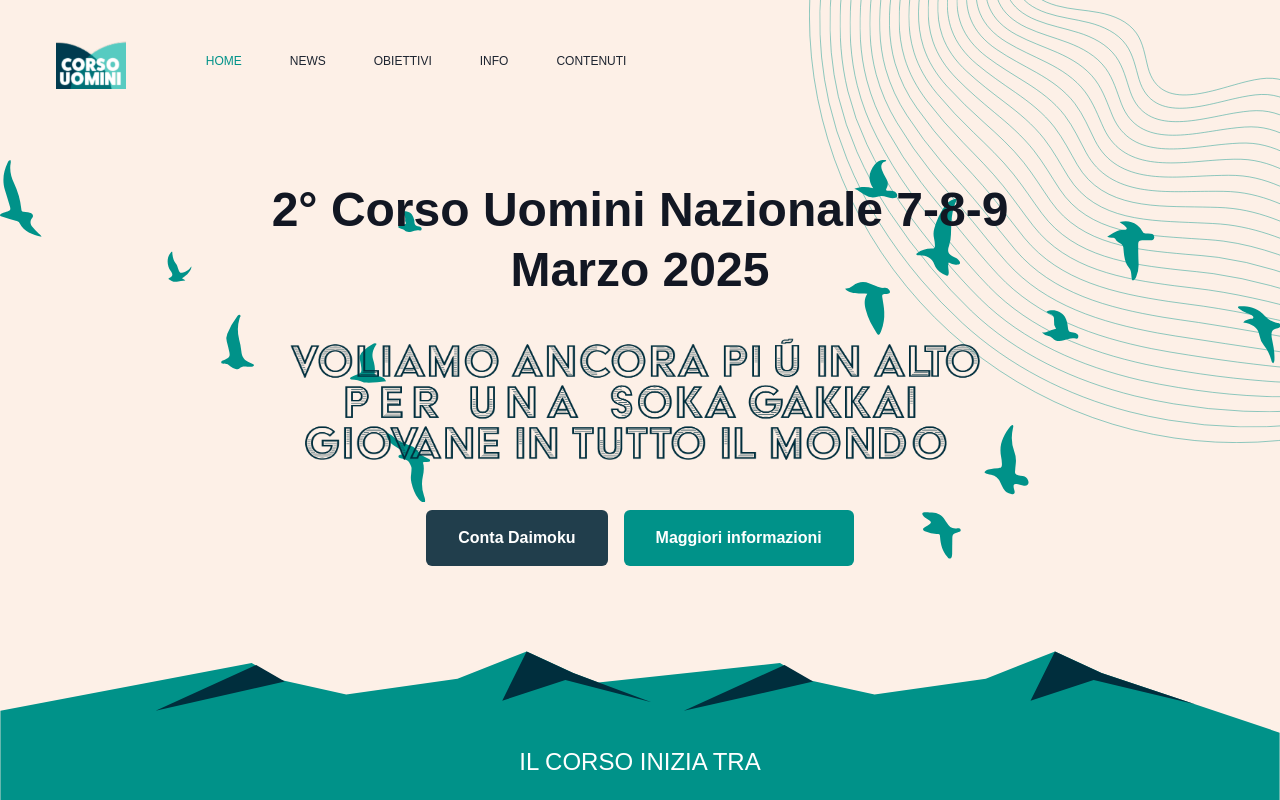
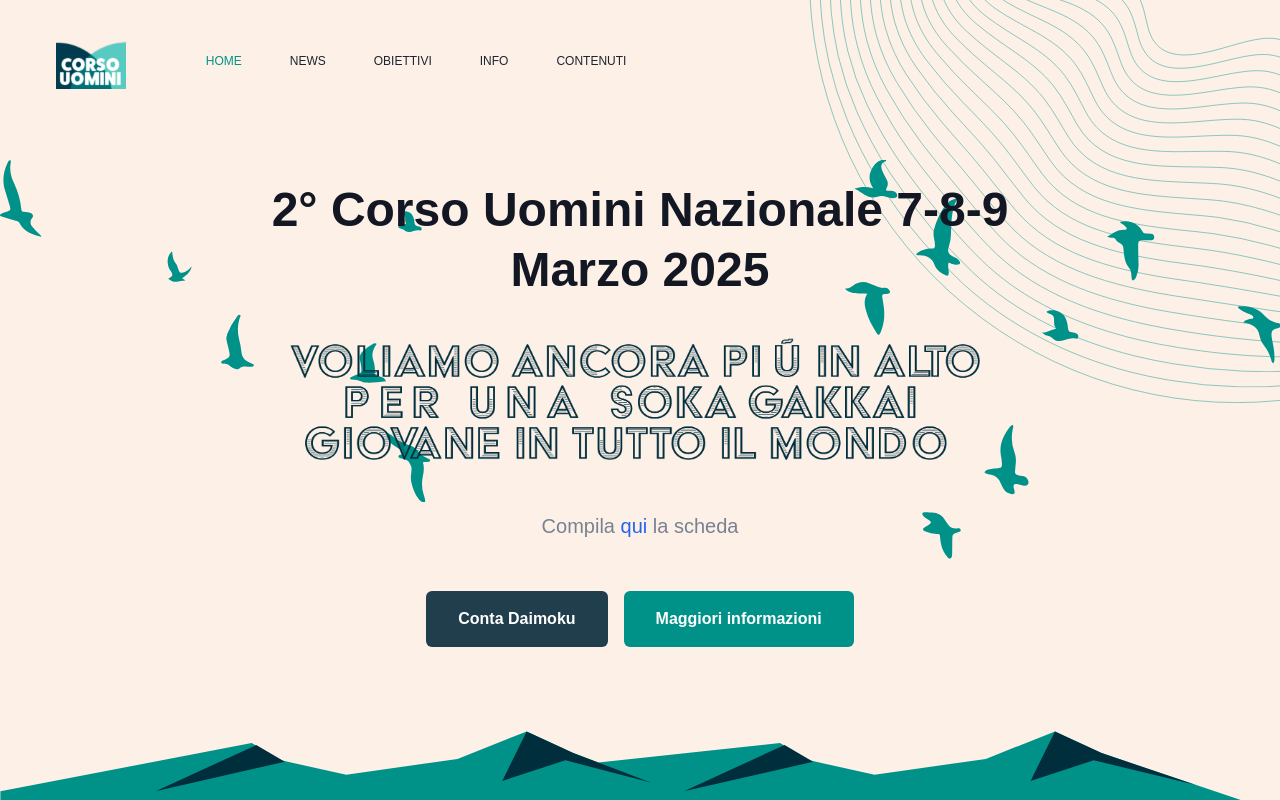
Before and after one commit to upalatucci/corso-uomini, a Next.js app: page / in a window 1280 px wide. Shown: the top 800 px of the page. Built offline with nearby package versions, Linux system fonts and the light colour scheme; no server answers; the database is empty; sample sign-in values are in the browser's storage.

Commit message:
compila qui la scheda

```diff
--- a/components/Hero/index.tsx
+++ b/components/Hero/index.tsx
@@ -26,6 +26,17 @@
                   width={700}
                   height={400}
                 />
+                <p className="mb-12 text-base !leading-relaxed text-body-color sm:text-lg md:text-xl">
+                  Compila{" "}
+                  <a
+                    href="https://form.jotform.com/250032172712039"
+                    target="_blank"
+                    className="text-blue-600 hover:underline cursor-pointer"
+                  >
+                    qui
+                  </a>{" "}
+                  la scheda
+                </p>
                 <div className="flex flex-col items-center justify-center space-y-4 sm:flex-row sm:space-x-4 sm:space-y-0">
                   <Link
                     href="/#daimoku"
```
